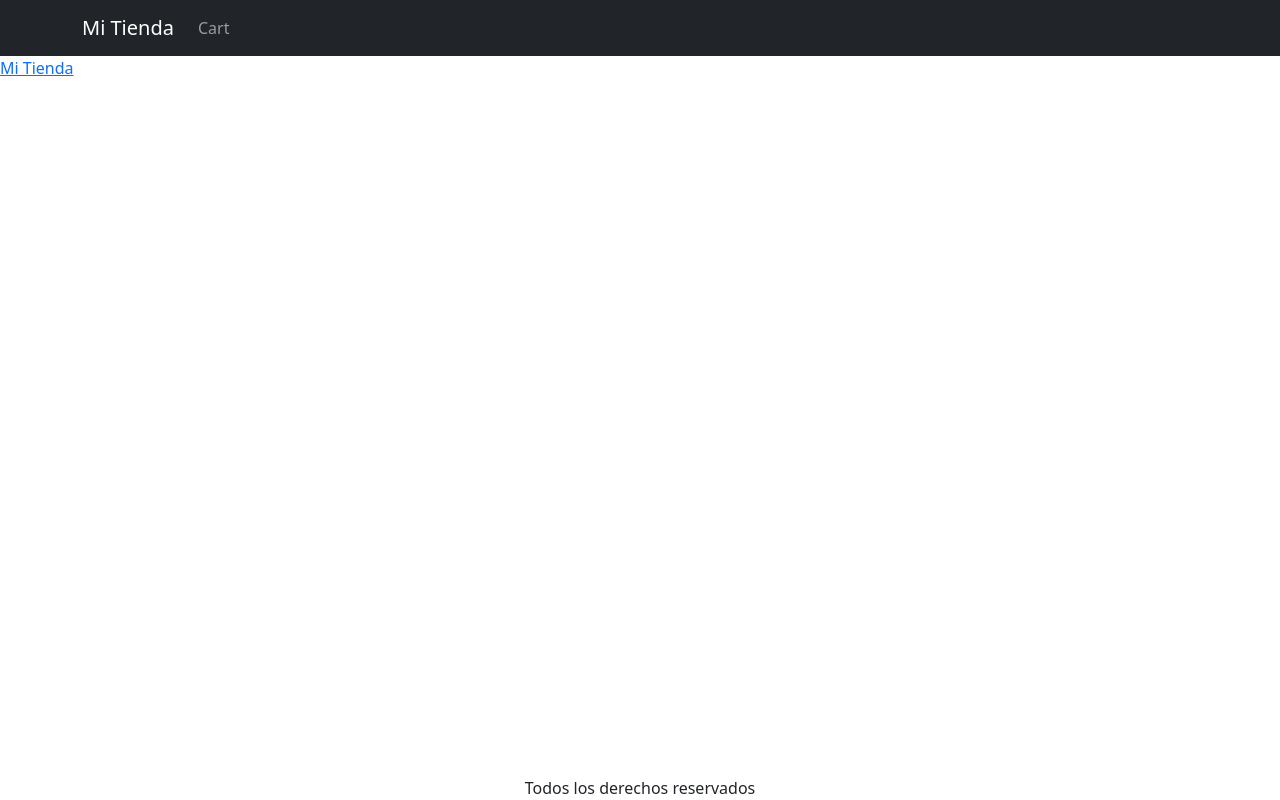
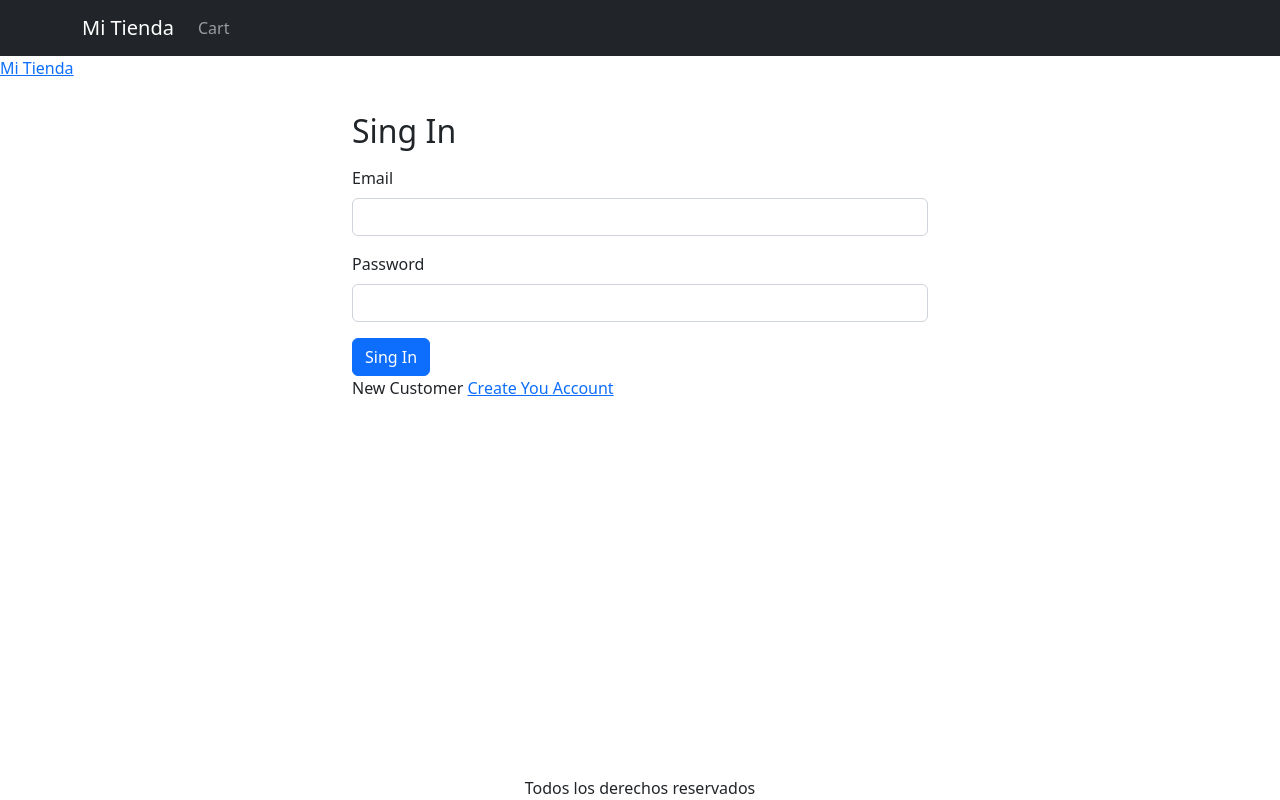
Before and after one commit to IDevlin/Fullstack-Mern-Ecommerce, a React (Vite) app in the folder frontend/: page /signin in a window 1280 px wide. Built offline with nearby package versions, Linux system fonts and the light colour scheme.

Commit message:
-Add new Route to signin in App.jsx
-Add SignInScreen Component

```diff
--- a/frontend/src/App.jsx
+++ b/frontend/src/App.jsx
@@ -9,6 +9,7 @@
 import { LinkContainer } from 'react-router-bootstrap';
 import { BrowserRouter, Link, Route, Routes } from 'react-router-dom';
 import CartScreen from './screens/CartScreen';
+import SigninScreen from './screens/SigninScreen';
 
 
 function App() {
@@ -45,6 +46,7 @@
           <Routes>
             <Route path="/product/:slug" element={<ProductScreen />} />
             <Route path="/cart" element={<CartScreen />} />
+            <Route path="/signin" element={<SigninScreen />} />
             <Route path="/" element={<HomeScreen />} />
           </Routes>
 
--- a/frontend/src/index.css
+++ b/frontend/src/index.css
@@ -35,3 +35,6 @@
 .img-thumbnail {
   height: 80px;
 }
+.small-container {
+  max-width: 600px;
+}
--- /dev/null
+++ b/frontend/src/screens/SigninScreen.jsx
@@ -0,0 +1,36 @@
+import { Link, useLocation } from 'react-router-dom';
+import Container from 'react-bootstrap/Container';
+import Form from 'react-bootstrap/Form';
+import { Helmet } from 'react-helmet-async';
+import Button from 'react-bootstrap/Button';
+
+export default function SigninScreen() {
+  const { search } = useLocation();
+  const redirectInUrl = new URLSearchParams(search).get('redirect');
+  const redirect = redirectInUrl ? redirectInUrl : '/';
+  return (
+    <Container className="small-container">
+      <Helmet>
+        <title>Sing In</title>
+      </Helmet>
+      <h1 className="my-3">Sing In</h1>
+      <Form>
+        <Form.Group className="mb-3" controlId="email">
+          <Form.Label>Email</Form.Label>
+          <Form.Control type="email" require></Form.Control>
+        </Form.Group>
+        <Form.Group className="mb-3" controlId="password">
+          <Form.Label>Password</Form.Label>
+          <Form.Control type="password" require></Form.Control>
+        </Form.Group>
+        <div className="md-3">
+          <Button type="submit">Sing In</Button>
+        </div>
+        <div className="mb-3">
+          New Customer{' '}
+          <Link to={`/signup?redirect=${redirect}`}>Create You Account</Link>
+        </div>
+      </Form>
+    </Container>
+  );
+}
```
